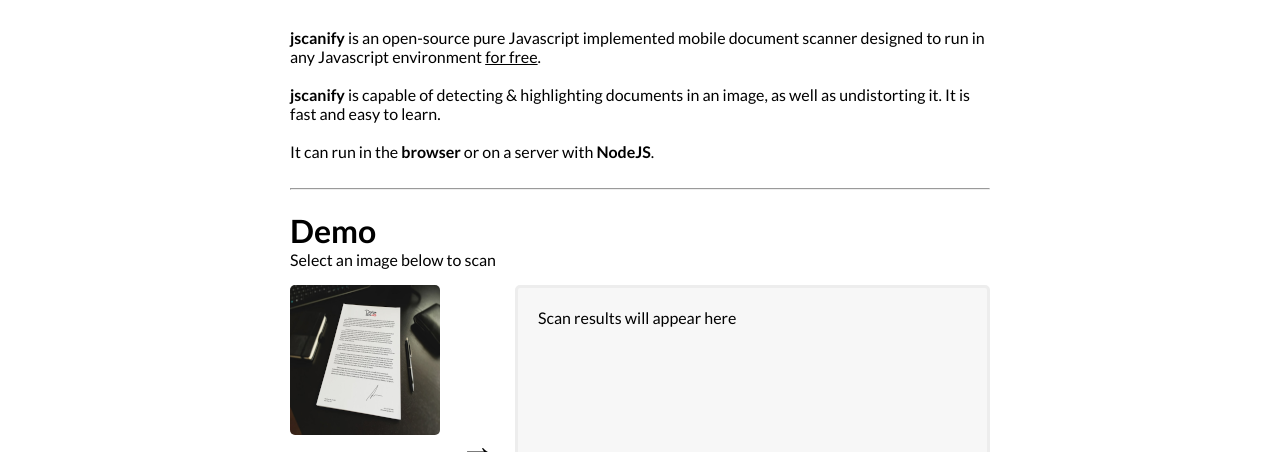
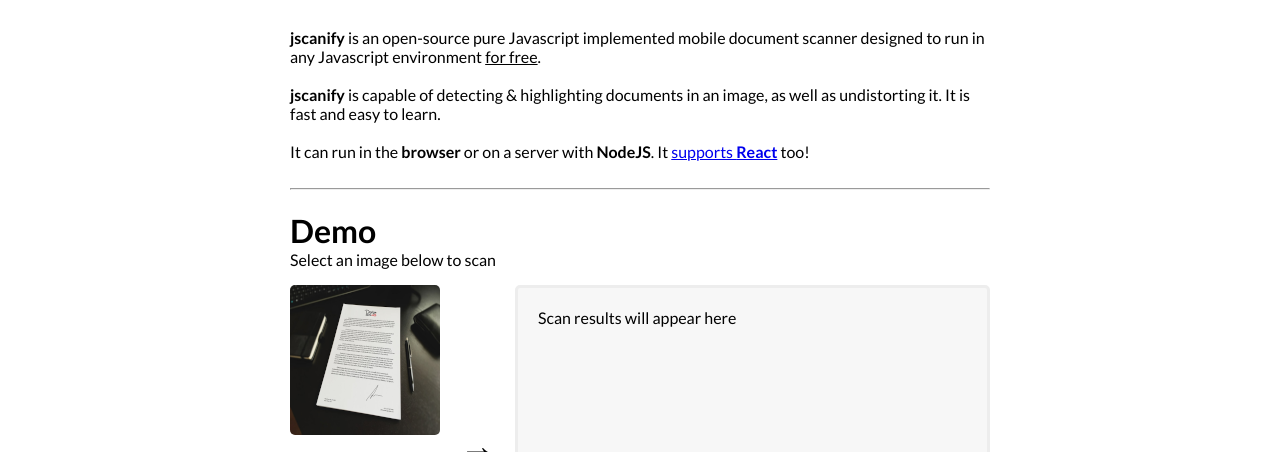
Before and after one commit to puffinsoft/jscanify, a website: page docs/index.html in a window 1280 px wide. Shown: the part 329-781 px from the top of the page. Drawn offline with nearby package versions, Linux system fonts and the light colour scheme; a script that the page names is missing.

Commit message:
Add React notice to homepage.

```diff
--- a/docs/index.html
+++ b/docs/index.html
@@ -62,7 +62,7 @@
     <u>for free</u>. <br /><br />
     <b>jscanify</b> is capable of detecting & highlighting documents in an
     image, as well as undistorting it. It is fast and easy to learn.<br /><br />
-    It can run in the <b>browser</b> or on a server with <b>NodeJS</b>.
+    It can run in the <b>browser</b> or on a server with <b>NodeJS</b>. It <a href="https://github.com/ColonelParrot/react-scanify-demo" target="_blank">supports <b>React</b></a> too!
     <br /><br />
     <hr />
     <div id="demo-title">
```
